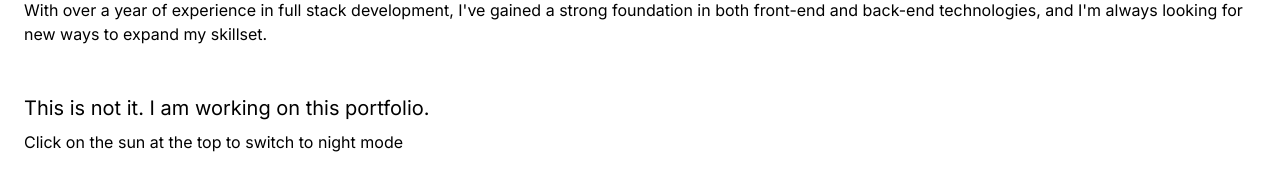
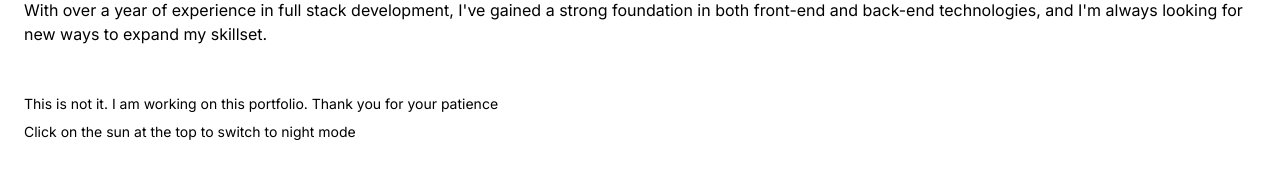
Before and after one commit to SamroodAli/portfolio-website, a Next.js app: page / in a window 1280 px wide. Shown: the part 258-448 px from the top of the page. Built offline with nearby package versions, Linux system fonts and the light colour scheme.

Commit message:
style: decrease font size of wip message

```diff
--- a/pages/index.tsx
+++ b/pages/index.tsx
@@ -70,9 +70,10 @@ export default function Home() {
           </p>
         </section>
 
-        <p className="text-xl p-6">
-          This is not it. I am working on this portfolio.
-          <span className="block mt-2 text-base">
+        <p className="p-6 text-sm">
+          This is not it. I am working on this portfolio. Thank you for your
+          patience
+          <span className="block mt-2">
             Click on the {isDarkMode ? "moon" : "sun"} at the top to switch to{" "}
             {isDarkMode ? "day" : "night"} mode
           </span>
```
